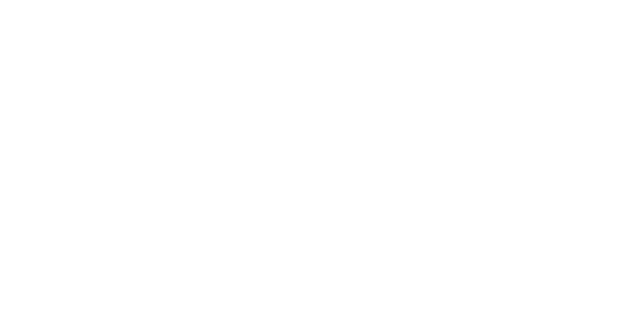
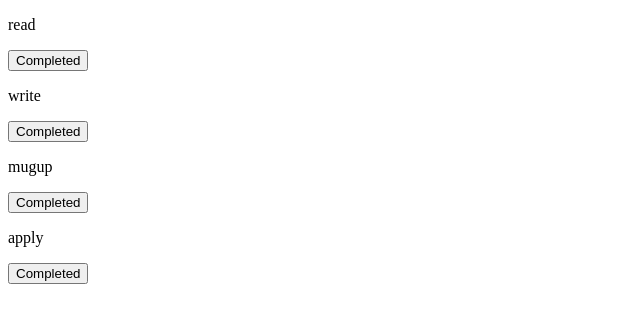
Before and after one commit to acciojob/lifting-state-up-6-shantanu400, a React app: page / in a window 1280 px wide. Shown: the top 322 px of the page, without its empty margins (0-640 px from the left). Built offline with nearby package versions, Linux system fonts and the light colour scheme.

Commit message:
first commit

```diff
--- a/src/components/App.js
+++ b/src/components/App.js
@@ -1,11 +1,23 @@
 
-import React from "react";
-import './../styles/App.css';
+import React,{useState} from "react";
+import "../styles/App.css"
+import TodoList from "./TodoList";
+import ShowItem from "./showItem";
+
+let TodoItems=["read","write","mugup","apply"];
 
 const App = () => {
+
+
+  function handleComp(settoggle){
+    console.log("in handlecomp")
+    //event.preventDefault();
+    settoggle(false);
+  }
+
   return (
     <div>
-        {/* Do not remove the main div */}
+        <TodoList TodoItems={TodoItems} handleComp={handleComp} />
     </div>
   )
 }
--- /dev/null
+++ b/src/components/ShowItem.js
@@ -0,0 +1,19 @@
+import React, { useState } from "react";
+
+export default function ShowItem(props) {
+  const {TodoItem,handleComp} = props;
+
+  const [toggle, settoggle] = useState(true);
+  return (
+    <div>
+      {toggle ? (
+        <>
+          <p>{TodoItem}</p>
+          <button onClick={()=>handleComp(settoggle)}>Completed</button>
+        </>
+      ) : (
+        <p>{TodoItem}</p>
+      )}
+    </div>
+  );
+}
--- /dev/null
+++ b/src/components/TodoList.js
@@ -0,0 +1,18 @@
+import React from "react";
+import ShowItem from "./showItem";
+
+export default function TodoList(props){
+    const {TodoItems,handleComp,toggle}=props;
+    return(
+        <>
+         {
+            TodoItems.map((item,index)=>{
+                return <ShowItem key={index} TodoItem={item} handleComp={handleComp} />
+            })
+        }
+        </>
+    )
+
+
+
+}
```
Also changed, not shown: 1 other file (tests, documents, lock files or other folders).
